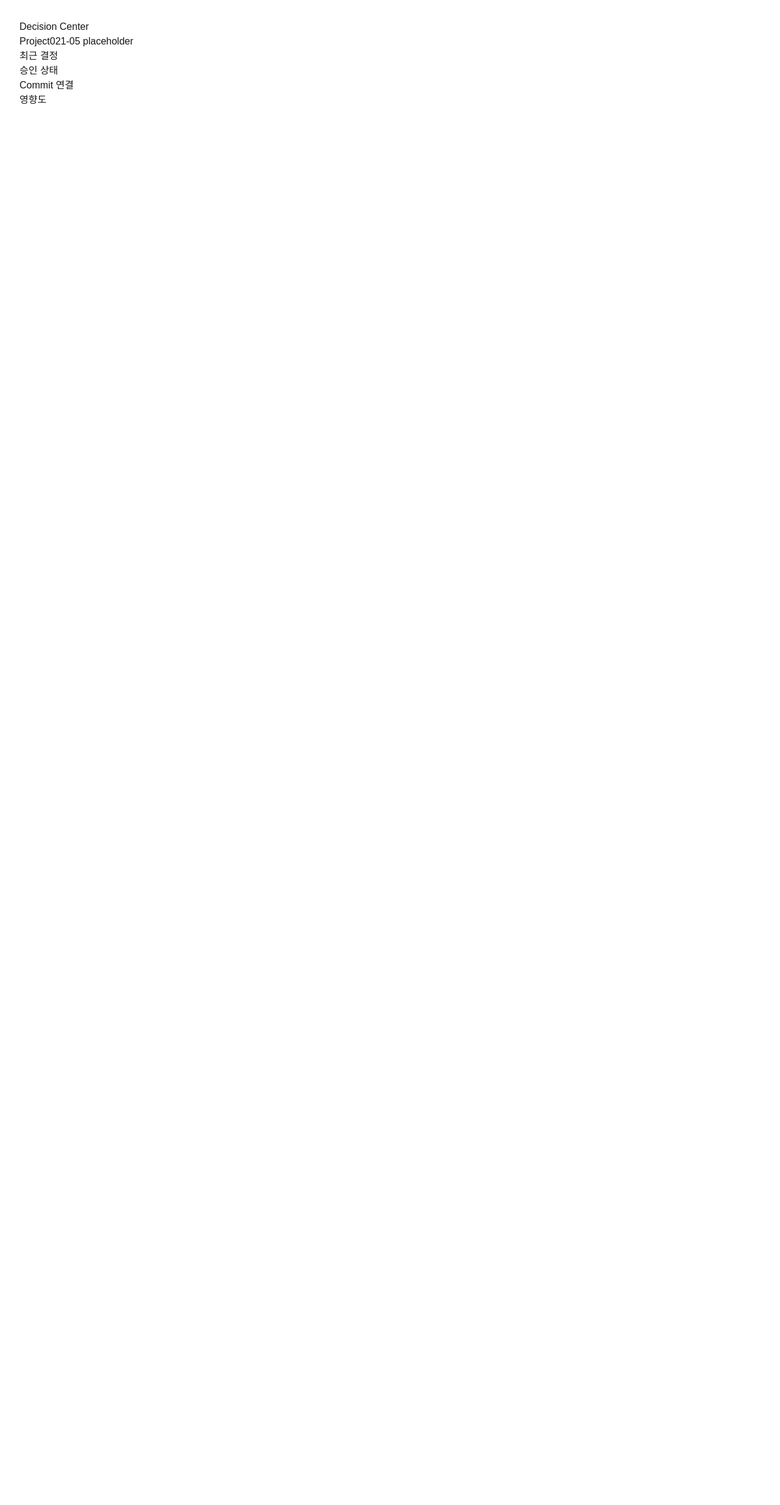
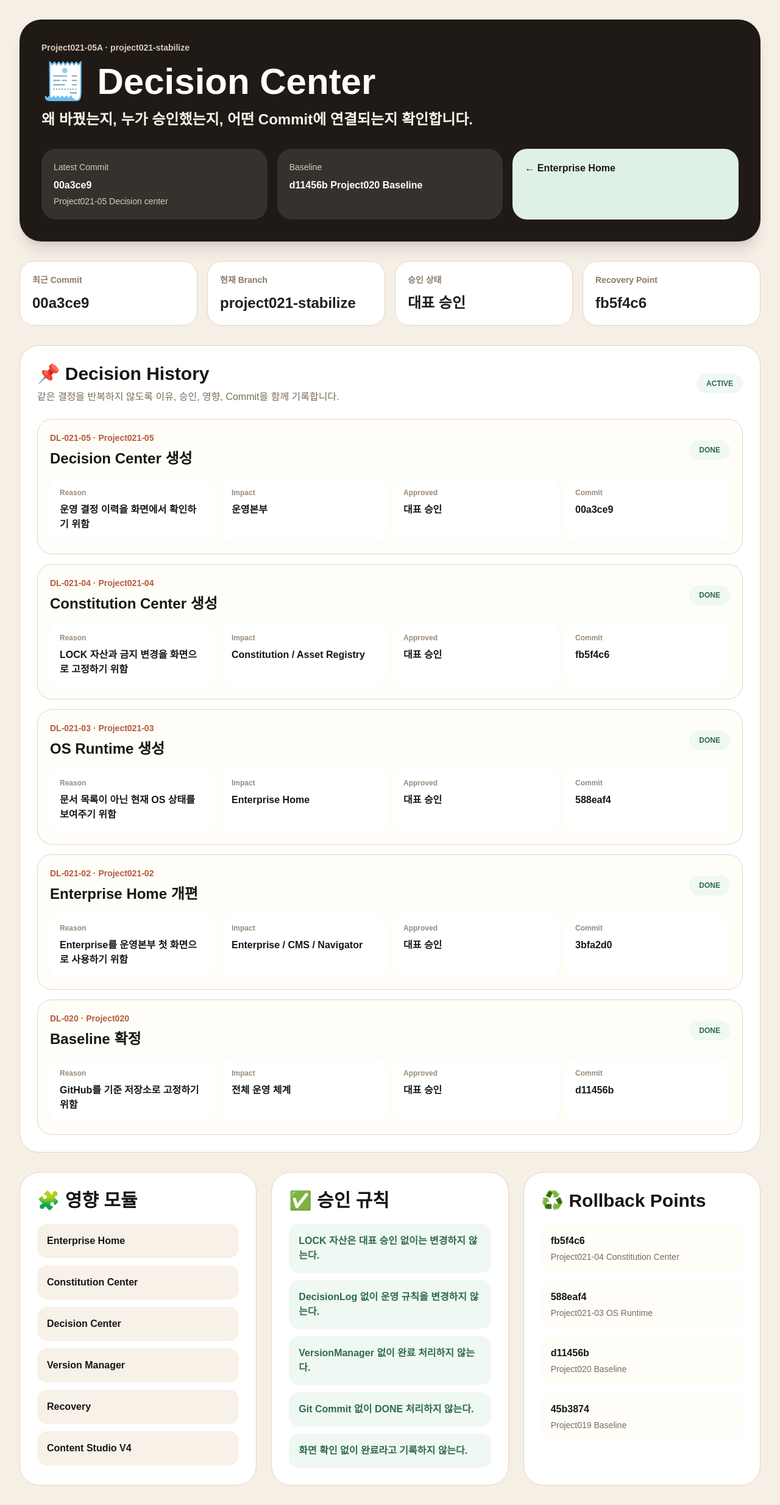
Before and after one commit to yusun7749-art/LifeBookMom-OS, a Next.js app: page /decision-center in a window 1280 px wide. Shown: the whole page at 61% size. Before the commit the page ends 800 px from the top, so only its background shows below. Built offline with nearby package versions, Linux system fonts and the light colour scheme.

Commit message:
Project022 Final cleanup

```diff
--- /dev/null
+++ b/app/brain-runtime/page.tsx
@@ -0,0 +1,2 @@
+import BrainCore from '../../components/v4/BrainCore';
+export default function Page(){return <BrainCore/>}
--- a/app/decision-center/page.tsx
+++ b/app/decision-center/page.tsx
@@ -1,5 +1,5 @@
 import DecisionCenter from "../../components/v4/DecisionCenter";
 
-export default function Page() {
+export default function DecisionCenterPage() {
   return <DecisionCenter />;
 }
--- /dev/null
+++ b/app/workflow-center/page.tsx
@@ -0,0 +1,3 @@
+
+import WorkflowCenter from '../../components/v4/WorkflowCenter';
+export default function Page(){return <WorkflowCenter/>}
--- /dev/null
+++ b/components/v4/BrainCore.tsx
@@ -0,0 +1,10 @@
+import {brainCore} from '../../data/v4/brainCore';
+export default function BrainCore(){
+return <main style={{padding:32,fontFamily:'sans-serif'}}>
+<h1>🧠 {brainCore.title}</h1>
+<p>{brainCore.project}</p>
+<p>Branch : {brainCore.branch}</p>
+<h2>Modules</h2>
+<ul>{brainCore.modules.map(m=><li key={m}>{m}</li>)}</ul>
+</main>
+}
--- a/components/v4/DecisionCenter.tsx
+++ b/components/v4/DecisionCenter.tsx
@@ -1,14 +1,148 @@
+"use client";
+
+import Link from "next/link";
+import {
+  affectedModules,
+  approvalRules,
+  decisionCenterMeta,
+  decisionHistory,
+  decisionSummary,
+  rollbackPoints,
+} from "../../data/v4/decisionCenter";
+
+function Badge({ value }: { value: string }) {
+  return (
+    <span className="rounded-full bg-[#EFF8F2] px-4 py-2 text-xs font-black text-[#2F6B4F]">
+      {value}
+    </span>
+  );
+}
+
+function SummaryCard({ label, value }: { label: string; value: string }) {
+  return (
+    <div className="rounded-3xl border border-[#E4D5BE] bg-white p-5">
+      <p className="text-sm font-black text-[#8A7B6A]">{label}</p>
+      <p className="mt-3 text-2xl font-black text-[#231F1A]">{value}</p>
+    </div>
+  );
+}
+
 export default function DecisionCenter() {
   return (
-    <main style={{padding:32}}>
-      <h1>Decision Center</h1>
-      <p>Project021-05 placeholder</p>
-      <ul>
-        <li>최근 결정</li>
-        <li>승인 상태</li>
-        <li>Commit 연결</li>
-        <li>영향도</li>
-      </ul>
+    <main className="min-h-screen bg-[#F5EFE6] p-8">
+      <section className="rounded-[2.25rem] bg-[#1F1A16] p-9 text-white shadow-xl">
+        <p className="text-sm font-bold text-[#D9CBB7]">
+          {decisionCenterMeta.project} · {decisionCenterMeta.branch}
+        </p>
+        <h1 className="mt-4 text-6xl font-black">🧾 {decisionCenterMeta.title}</h1>
+        <p className="mt-4 text-2xl font-extrabold text-[#F7F1E8]">
+          {decisionCenterMeta.subtitle}
+        </p>
+        <div className="mt-8 grid gap-4 md:grid-cols-3">
+          <div className="rounded-3xl bg-white/10 p-5">
+            <p className="text-sm text-[#D9CBB7]">Latest Commit</p>
+            <p className="mt-2 font-black">{decisionCenterMeta.latestCommit}</p>
+            <p className="mt-1 text-sm text-[#D9CBB7]">{decisionCenterMeta.latestMessage}</p>
+          </div>
+          <div className="rounded-3xl bg-white/10 p-5">
+            <p className="text-sm text-[#D9CBB7]">Baseline</p>
+            <p className="mt-2 font-black">{decisionCenterMeta.baseline}</p>
+          </div>
+          <Link
+            href="/enterprise"
+            className="rounded-3xl bg-[#DFF1E7] p-5 font-black text-[#1F1A16]"
+          >
+            ← Enterprise Home
+          </Link>
+        </div>
+      </section>
+
+      <section className="mt-8 grid gap-4 md:grid-cols-4">
+        {decisionSummary.map((item) => (
+          <SummaryCard key={item.label} label={item.label} value={item.value} />
+        ))}
+      </section>
+
+      <section className="mt-8 rounded-[2rem] border border-[#E4D5BE] bg-white p-7">
+        <div className="flex flex-wrap items-center justify-between gap-4">
+          <div>
+            <h2 className="text-3xl font-black">📌 Decision History</h2>
+            <p className="mt-2 text-[#7A6B5B]">
+              같은 결정을 반복하지 않도록 이유, 승인, 영향, Commit을 함께 기록합니다.
+            </p>
+          </div>
+          <Badge value="ACTIVE" />
+        </div>
+
+        <div className="mt-6 space-y-4">
+          {decisionHistory.map((item) => (
+            <div key={item.id} className="rounded-3xl border border-[#E4D5BE] bg-[#FFFDF8] p-5">
+              <div className="flex flex-wrap items-center justify-between gap-3">
+                <div>
+                  <p className="text-sm font-black text-[#B35C3D]">{item.id} · {item.project}</p>
+                  <h3 className="mt-2 text-2xl font-black">{item.title}</h3>
+                </div>
+                <Badge value={item.status} />
+              </div>
+
+              <div className="mt-4 grid gap-3 md:grid-cols-4">
+                <div className="rounded-2xl bg-white p-4">
+                  <p className="text-xs font-black text-[#9A8B7B]">Reason</p>
+                  <p className="mt-2 font-bold">{item.reason}</p>
+                </div>
+                <div className="rounded-2xl bg-white p-4">
+                  <p className="text-xs font-black text-[#9A8B7B]">Impact</p>
+                  <p className="mt-2 font-bold">{item.impact}</p>
+                </div>
+                <div className="rounded-2xl bg-white p-4">
+                  <p className="text-xs font-black text-[#9A8B7B]">Approved</p>
+                  <p className="mt-2 font-bold">{item.approvedBy}</p>
+                </div>
+                <div className="rounded-2xl bg-white p-4">
+                  <p className="text-xs font-black text-[#9A8B7B]">Commit</p>
+                  <p className="mt-2 font-black">{item.commit}</p>
+                </div>
+              </div>
+            </div>
+          ))}
+        </div>
+      </section>
+
+      <section className="mt-8 grid gap-6 xl:grid-cols-3">
+        <div className="rounded-[2rem] border border-[#E4D5BE] bg-white p-7">
+          <h2 className="text-3xl font-black">🧩 영향 모듈</h2>
+          <div className="mt-5 space-y-3">
+            {affectedModules.map((item) => (
+              <div key={item} className="rounded-2xl bg-[#F7F1E8] p-4 font-bold">
+                {item}
+              </div>
+            ))}
+          </div>
+        </div>
+
+        <div className="rounded-[2rem] border border-[#E4D5BE] bg-white p-7">
+          <h2 className="text-3xl font-black">✅ 승인 규칙</h2>
+          <div className="mt-5 space-y-3">
+            {approvalRules.map((item) => (
+              <div key={item} className="rounded-2xl bg-[#EFF8F2] p-4 font-bold text-[#2F6B4F]">
+                {item}
+              </div>
+            ))}
+          </div>
+        </div>
+
+        <div className="rounded-[2rem] border border-[#E4D5BE] bg-white p-7">
+          <h2 className="text-3xl font-black">♻️ Rollback Points</h2>
+          <div className="mt-5 space-y-3">
+            {rollbackPoints.map((item) => (
+              <div key={item.commit} className="rounded-2xl bg-[#FFFDF8] p-4">
+                <p className="font-black">{item.commit}</p>
+                <p className="mt-1 text-sm text-[#7A6B5B]">{item.label}</p>
+              </div>
+            ))}
+          </div>
+        </div>
+      </section>
     </main>
   );
 }
--- /dev/null
+++ b/components/v4/WorkflowCenter.tsx
@@ -0,0 +1,18 @@
+
+import {workflowCenter} from '../../data/v4/workflowCenter';
+export default function WorkflowCenter(){
+ return (
+  <main style={{padding:32,fontFamily:'sans-serif',background:'#F5EFE6',minHeight:'100vh'}}>
+   <h1>🔄 {workflowCenter.title}</h1>
+   <p>{workflowCenter.project}</p>
+   <p>Branch : {workflowCenter.branch}</p>
+   <div style={{display:'grid',gridTemplateColumns:'repeat(auto-fit,minmax(220px,1fr))',gap:16,marginTop:24}}>
+    {workflowCenter.flows.map(f=>(
+      <div key={f} style={{background:'#fff',padding:20,border:'1px solid #ddd',borderRadius:16}}>
+        <strong>{f}</strong>
+      </div>
+    ))}
+   </div>
+  </main>
+ );
+}
--- /dev/null
+++ b/data/v4/brainCore.ts
@@ -0,0 +1,9 @@
+export const brainCore={
+project:"Project022-06",
+title:"Brain Core",
+status:"READY",
+branch:"project021-stabilize",
+modules:[
+"Memory","Navigator","CMS","Workflow","Analytics","Automation"
+]
+};
--- a/data/v4/decisionCenter.ts
+++ b/data/v4/decisionCenter.ts
@@ -1,5 +1,93 @@
-export const decisionCenter = {
-  project:"Project021-05",
-  title:"Decision Center",
-  branch:"project021-stabilize"
+export const decisionCenterMeta = {
+  project: "Project021-05A",
+  title: "Decision Center",
+  subtitle: "왜 바꿨는지, 누가 승인했는지, 어떤 Commit에 연결되는지 확인합니다.",
+  branch: "project021-stabilize",
+  latestCommit: "00a3ce9",
+  latestMessage: "Project021-05 Decision center",
+  baseline: "d11456b Project020 Baseline",
 };
+
+export const decisionSummary = [
+  { label: "최근 Commit", value: "00a3ce9" },
+  { label: "현재 Branch", value: "project021-stabilize" },
+  { label: "승인 상태", value: "대표 승인" },
+  { label: "Recovery Point", value: "fb5f4c6" },
+];
+
+export const decisionHistory = [
+  {
+    id: "DL-021-05",
+    project: "Project021-05",
+    title: "Decision Center 생성",
+    reason: "운영 결정 이력을 화면에서 확인하기 위함",
+    impact: "운영본부",
+    approvedBy: "대표 승인",
+    commit: "00a3ce9",
+    status: "DONE",
+  },
+  {
+    id: "DL-021-04",
+    project: "Project021-04",
+    title: "Constitution Center 생성",
+    reason: "LOCK 자산과 금지 변경을 화면으로 고정하기 위함",
+    impact: "Constitution / Asset Registry",
+    approvedBy: "대표 승인",
+    commit: "fb5f4c6",
+    status: "DONE",
+  },
+  {
+    id: "DL-021-03",
+    project: "Project021-03",
+    title: "OS Runtime 생성",
+    reason: "문서 목록이 아닌 현재 OS 상태를 보여주기 위함",
+    impact: "Enterprise Home",
+    approvedBy: "대표 승인",
+    commit: "588eaf4",
+    status: "DONE",
+  },
+  {
+    id: "DL-021-02",
+    project: "Project021-02",
+    title: "Enterprise Home 개편",
+    reason: "Enterprise를 운영본부 첫 화면으로 사용하기 위함",
+    impact: "Enterprise / CMS / Navigator",
+    approvedBy: "대표 승인",
+    commit: "3bfa2d0",
+    status: "DONE",
+  },
+  {
+    id: "DL-020",
+    project: "Project020",
+    title: "Baseline 확정",
+    reason: "GitHub를 기준 저장소로 고정하기 위함",
+    impact: "전체 운영 체계",
+    approvedBy: "대표 승인",
+    commit: "d11456b",
+    status: "DONE",
+  },
+];
+
+export const affectedModules = [
+  "Enterprise Home",
+  "Constitution Center",
+  "Decision Center",
+  "Version Manager",
+  "Recovery",
+  "Content Studio V4",
+];
+
+export const approvalRules = [
+  "LOCK 자산은 대표 승인 없이는 변경하지 않는다.",
+  "DecisionLog 없이 운영 규칙을 변경하지 않는다.",
+  "VersionManager 없이 완료 처리하지 않는다.",
+  "Git Commit 없이 DONE 처리하지 않는다.",
+  "화면 확인 없이 완료라고 기록하지 않는다.",
+];
+
+export const rollbackPoints = [
+  { commit: "fb5f4c6", label: "Project021-04 Constitution Center" },
+  { commit: "588eaf4", label: "Project021-03 OS Runtime" },
+  { commit: "d11456b", label: "Project020 Baseline" },
+  { commit: "45b3874", label: "Project019 Baseline" },
+];
--- /dev/null
+++ b/data/v4/workflowCenter.ts
@@ -0,0 +1,14 @@
+
+export const workflowCenter={
+ project:"Project022-18",
+ title:"Workflow Center",
+ branch:"project021-stabilize",
+ flows:[
+  "주제 선정",
+  "네이버 원고",
+  "구글 SEO",
+  "이미지 생성",
+  "품질 검사",
+  "발행 완료"
+ ]
+};
```
